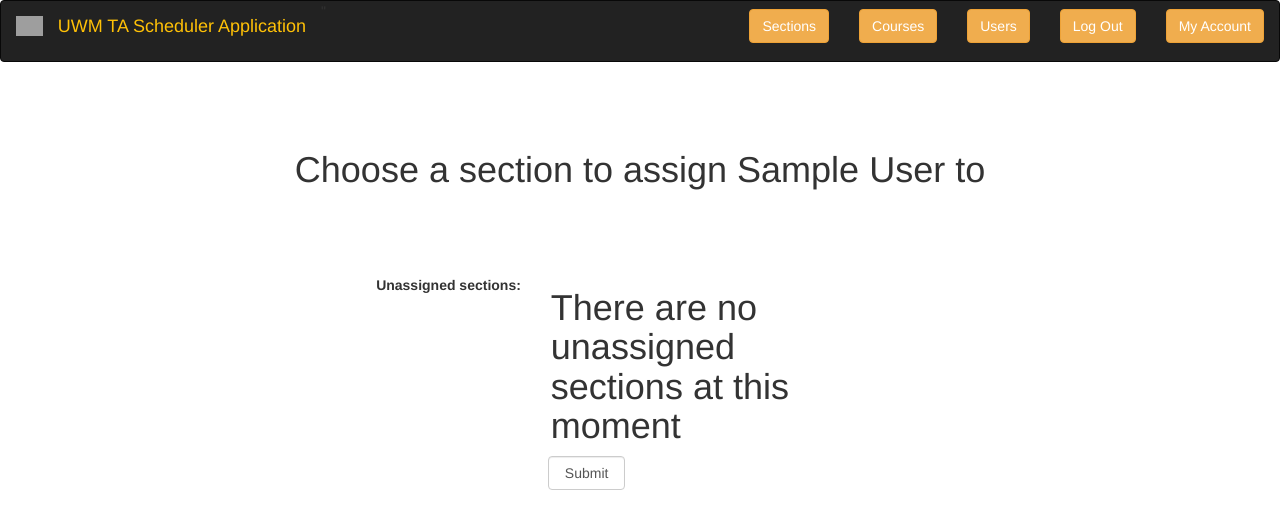
After one commit to mortensenErik/TASchedulingApp, a Django app: page /assignTa/1/ in a window 1280 px wide. The commit adds this page. Shown: the top 529 px of the page. Run offline with Django 4.2, Linux system fonts and the light colour scheme; tables that the repository leaves empty hold one stand-in row (values such as "Sample post"); some libraries are stand-ins or nearby versions; grey boxes are pictures that could not be loaded.

Commit message:
can now assign TAs

```diff
--- a/app/views.py
+++ b/app/views.py
@@ -33,7 +33,7 @@ class Login(View):
             else:
                 request.session["email"] = user.email
                 request.session["role"] = user.role
-                login(request, user)
+                request.session['userId'] = user.id
                 return redirect('home/')
 
 
@@ -91,7 +91,6 @@ class CreateCourse(View):
         else:
             print('creation is false')
             return render(request, "createCourse.html")
-
 
 
 class CreateSection(View):
@@ -235,8 +234,11 @@ class EditSection(View):
         number = request.POST['number']
         section.number = number
         if facultyId:
-            faculty = UserProfile.objects.get(id=facultyId)
-            section.faculty = faculty
+            if facultyId == 'None':
+                section.faculty = None
+            else:
+                faculty = UserProfile.objects.get(id=facultyId)
+                section.faculty = faculty
         if courseId:
             course = Course.objects.get(CourseId=courseId)
             section.course = course
@@ -251,17 +253,36 @@ class Notifications(View):
     def get(request):
         return render(request, "sendNotifications.html")
 
+
 class confirmDeleteUser(View):
     @staticmethod
     def get(request, userID):
         return render(request, "confirmDeleteUser.html", {"user": UserProfile.objects.filter(id=userID).first()})
+
 
 class confirmDeleteCourse(View):
     @staticmethod
     def get(request, courseID):
         return render(request, "confirmDeleteCourse.html", {"course": Course.objects.filter(CourseId=courseID).first()})
 
+
 class confirmDeleteSection(View):
     @staticmethod
     def get(request, sectionID):
             return render(request, "confirmDeleteSection.html", {"section": Section.objects.filter(SectionId=sectionID).first()})
+
+
+class assignTA(View):
+    @staticmethod
+    def get(request, id):
+        user = UserProfile.objects.get(id=id)
+        sections = Section.objects.filter(faculty=None)
+        length = len(sections)
+        return render(request, "assignTA.html", {"user": user, "sections": sections, "length": length})
+
+    @staticmethod
+    def post(request, id):
+        section = Section.objects.get(SectionId=request.POST['section'])
+        section.faculty = UserProfile.objects.get(id=id)
+        section.save()
+        return redirect('/home/')
--- a/project/urls.py
+++ b/project/urls.py
@@ -28,7 +28,8 @@ urlpatterns = [
     path('notifications/', Notifications.as_view()),
     path('confirmDeleteUser/<str:userID>/', confirmDeleteUser.as_view(), name="confirmDeleteUser"),
     path('confirmDeleteCourse/<str:courseID>/', confirmDeleteCourse.as_view(), name="confirmDeleteCourse"),
-    path('confirmDeleteSection/<str:sectionID>/', confirmDeleteSection.as_view(), name="confirmDeleteSection")
+    path('confirmDeleteSection/<str:sectionID>/', confirmDeleteSection.as_view(), name="confirmDeleteSection"),
+    path('assignTa/<str:id>/', assignTA.as_view())
 ]
 
 urlpatterns += staticfiles_urlpatterns()
--- /dev/null
+++ b/templates/assignTA.html
@@ -0,0 +1,64 @@
+<!DOCTYPE html>
+<html lang="en">
+<head>
+    <meta charset="UTF-8">
+    <meta name="viewport" content="width=device-width, initial-scale=1">
+    <link rel="stylesheet" href="https://maxcdn.bootstrapcdn.com/bootstrap/3.4.1/css/bootstrap.min.css">
+    <title>Assign {{ user.name }}</title>
+</head>
+<body>
+
+<nav class="navbar navbar-inverse">
+    <div class="container-fluid">
+        {% load static %} <img src="{% static "/media/logo.png" %}" alt="logo" class="navbar-brand" height="300"/>"
+        <div class="navbar-header">
+            <p class="navbar-brand" style="color:#FFC107">UWM TA Scheduler Application</p>
+        </div>
+        <form class="navbar-form navbar-right" action="/profile/" method="get">
+            {% csrf_token %}
+            <input class="btn btn-warning" type="submit" value="My Account">
+        </form>
+        <form class="navbar-form navbar-right" action="" method="post">
+            {% csrf_token %}
+            <input class="btn btn-warning" type="submit" value="Log Out">
+        </form>
+        <form class="navbar-form navbar-right" action="/users/" method="get">
+            {% csrf_token %}
+            <input class="btn btn-warning" type="submit" value="Users">
+        </form>
+        <form class="navbar-form navbar-right" action="/courses/" method="get">
+            {% csrf_token %}
+            <input class="btn btn-warning" type="submit" value="Courses">
+        </form>
+        <form class="navbar-form navbar-right" action="/sections/" method="get">
+            {% csrf_token %}
+            <input class="btn btn-warning" type="submit" value="Sections">
+        </form>
+    </div>
+</nav>
+
+<div class="container-fluid">
+    <h1 class="jumbotron text-center" style="background-color: white">Choose a section to assign {{ user.name }} to</h1>
+    <form class="form-horizontal" action="/assignTa/{{ user.id }}/" method="post">
+        {% csrf_token %}
+        <label class="control-label col-sm-5">Unassigned sections: </label>
+        <div class="col-sm-3">
+        {% if length > 0 %}
+            <select class="form-control" name="section" id="section">
+                 {% for section in sections %}
+                     <option value={{ section.SectionId }}>{{section}}</option>
+                 {% endfor %}
+            </select>
+        {% else %}
+            <h1>There are no unassigned sections at this moment</h1>
+        {% endif %}
+        </div>
+         <div class="form-group">
+            <div class="align-middle col-sm-offset-5 col-sm-1"><input class="form-control" type="submit" value="Submit">
+            </div>
+        </div>
+    </form>
+</div>
+
+</body>
+</html>
--- a/templates/editSection.html
+++ b/templates/editSection.html
@@ -77,6 +77,7 @@
                             <option value={{ user.id }}>{{ user.name }}</option>
                         {% endif %}
                     {% endfor %}
+                    <option value="None">none</option>
                 </select>
             </div>
         </div>
```
Also changed, not shown: templates/Home.html (+12 -1 lines).
